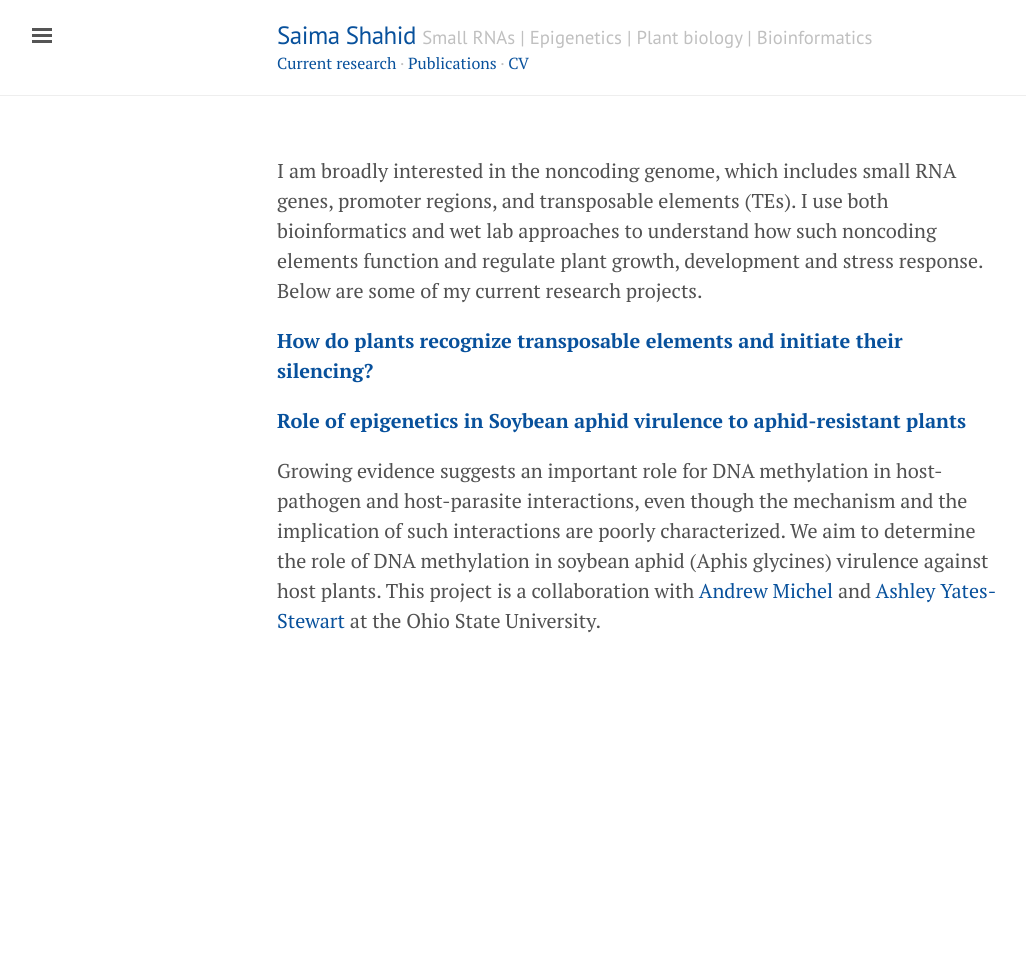
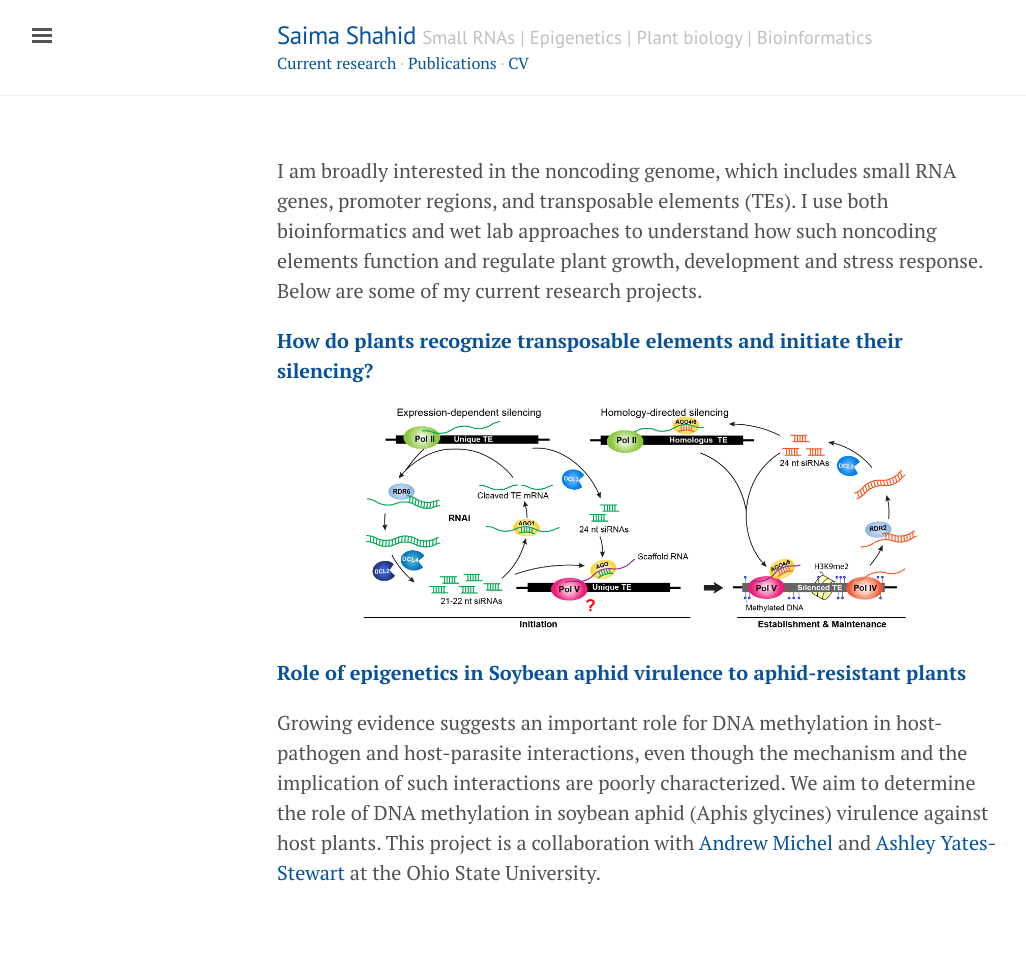
Before and after one commit to shahsam/saimashahid.github.io, a Jekyll site: the page built from research/index.md, in a window 1280 px wide. Shown: the whole page, without its empty margins (3-1029 px from the left). Built offline with Jekyll 4.4.1, drawn with Linux system fonts in a browser that asks for light colours; nearby versions of some CDN libraries; before the commit the page ends 900 px from its top, so only the background shows below that.

Commit message:
Update index.md

```diff
--- a/research/index.md
+++ b/research/index.md
@@ -4,6 +4,13 @@ layout: page
 I am broadly interested in the noncoding genome, which includes small RNA genes, promoter regions, and transposable elements (TEs). I use both bioinformatics and wet lab approaches to understand how such noncoding elements function and regulate plant growth, development and stress response. Below are some of my current research projects.
 
 [**How do plants recognize transposable elements and initiate their silencing?**][te]
+<div class="row">
+    <div class="col-md-12">
+        <div class="col-xs-offset-1 col-md-10">
+            <img src="/images/Rddm-01.png"/>
+        </div>
+    </div>
+</div>
 
 **Role of epigenetics in Soybean aphid virulence to aphid-resistant plants**
 
```
